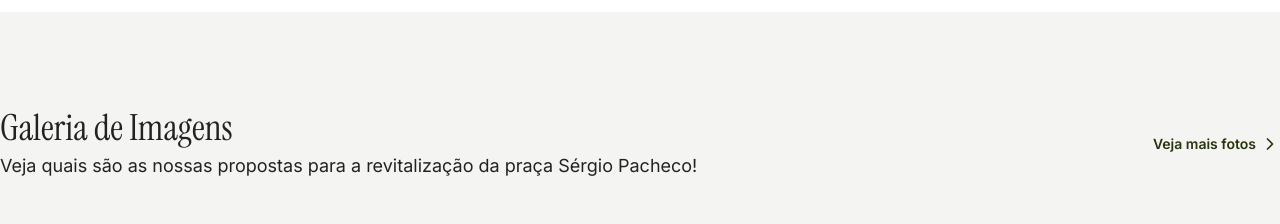
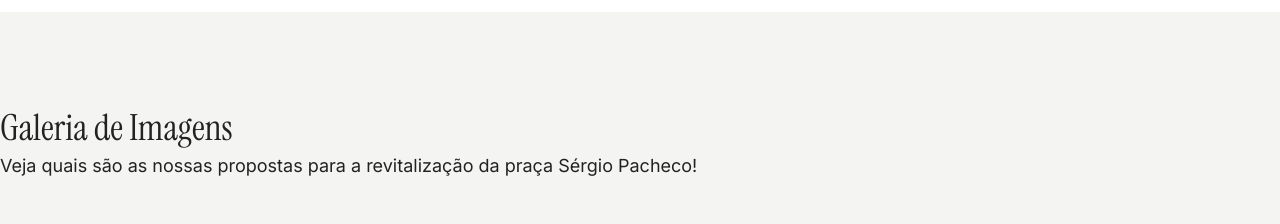
Before and after one commit to viniciuseugenio/praca-sergio-pacheco, a React (Vite) app in the folder frontend/: page / in a window 1280 px wide. Shown: the part 1700-1924 px from the top of the page. Built offline with nearby package versions, Linux system fonts and the light colour scheme; no server answers.

Commit message:
style(gallery): remove button from gallery section

```diff
--- a/frontend/src/components/Gallery.tsx
+++ b/frontend/src/components/Gallery.tsx
@@ -70,9 +70,6 @@ const Gallery: React.FC = () => {
         <SectionTitle
           title="Galeria de Imagens"
           description="Veja quais são as nossas propostas para a revitalização da praça Sérgio Pacheco!"
-          button
-          href="/gallery"
-          buttonLabel="Veja mais fotos"
         />
       </SectionContainer>
       <motion.div
```
